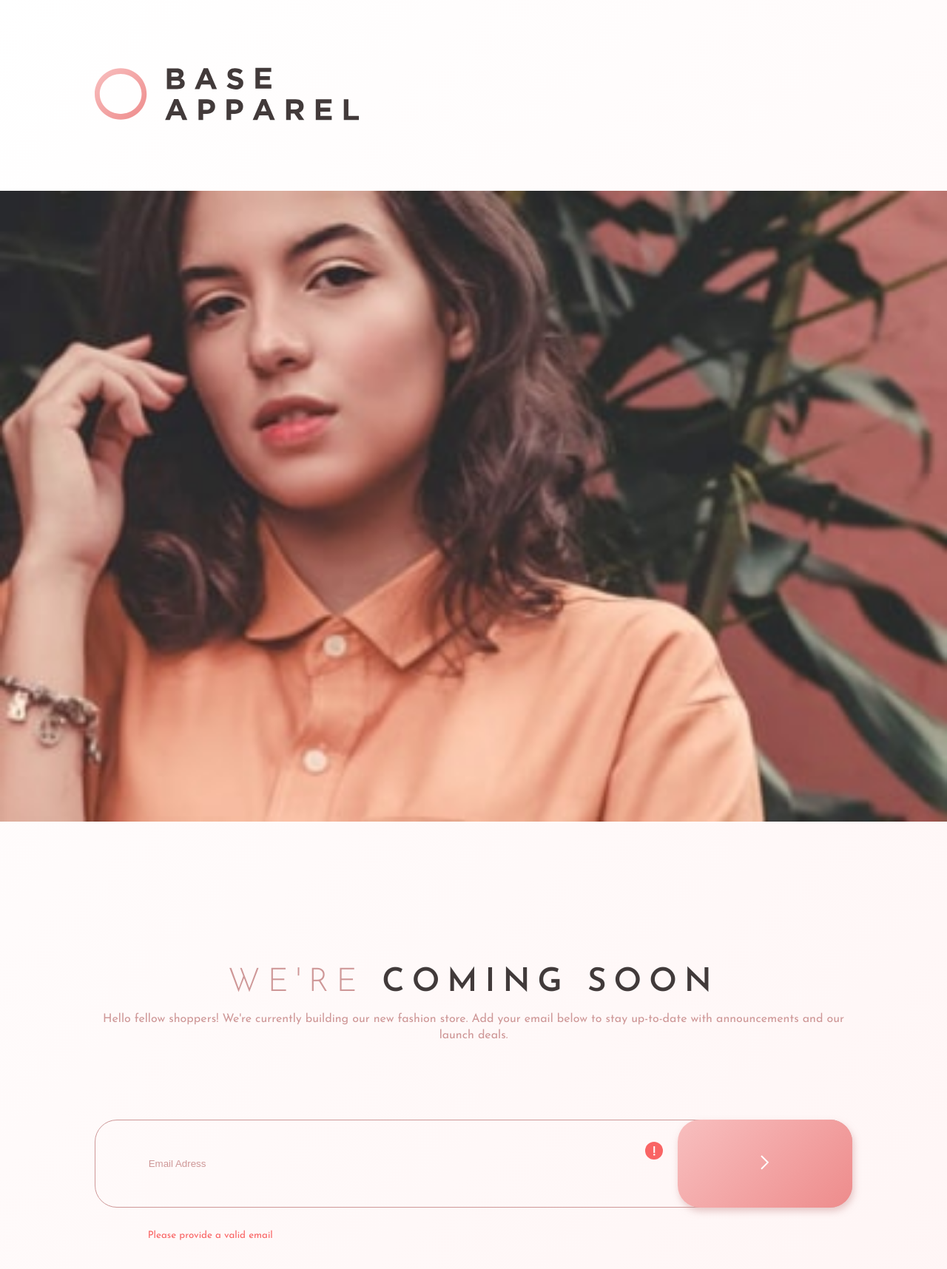
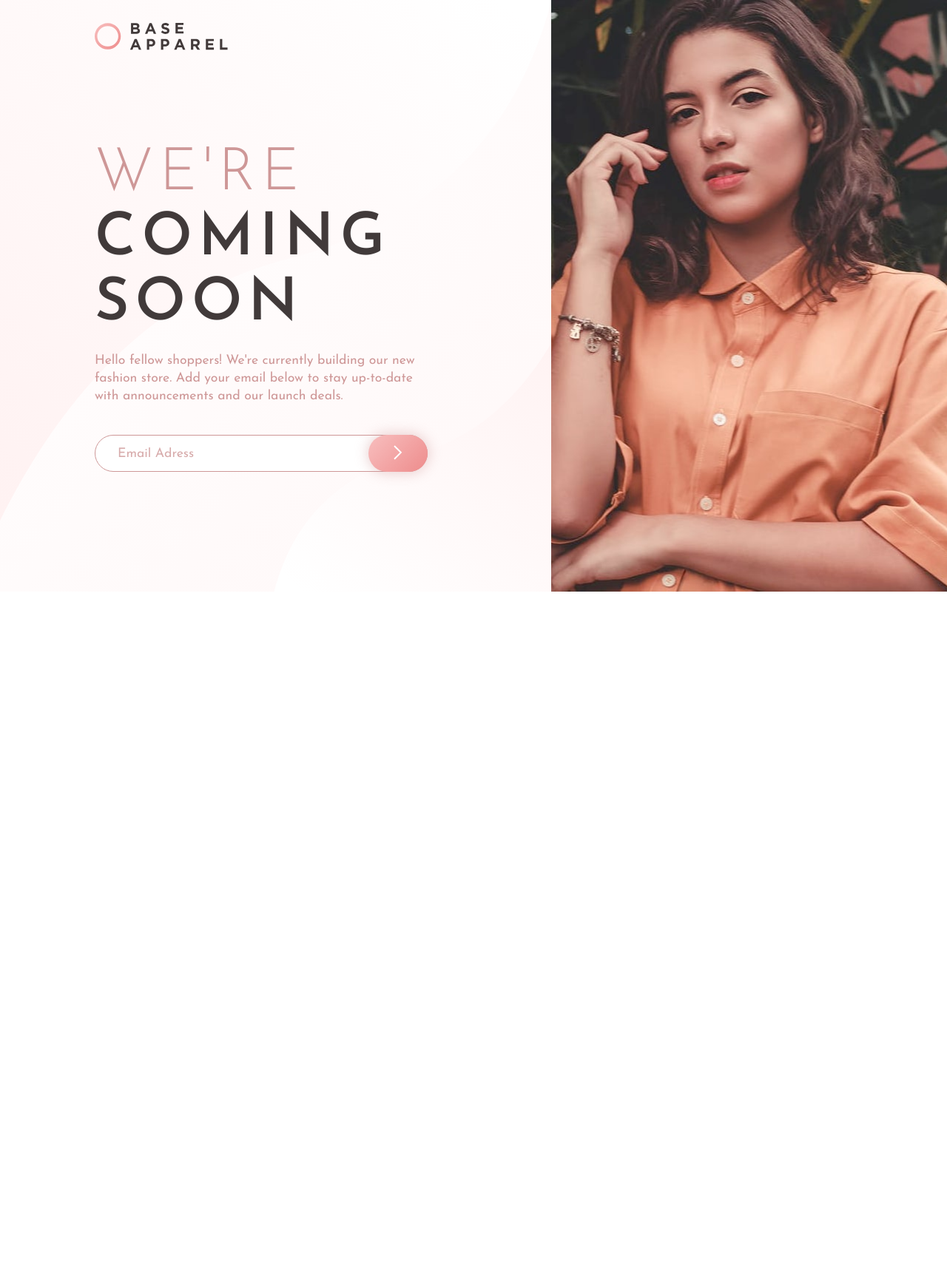
Before and after one commit to FloPereira75/baseApparelChallenge, a plain HTML site: page index.html in a window 1280 px wide. Shown: the whole page at 74% size. After the commit the page ends 800 px from the top, so only its background shows below. Drawn offline with Linux system fonts and the light colour scheme.

Commit message:
desktop design + email validation - Done

```diff
--- a/index.html
+++ b/index.html
@@ -5,44 +5,31 @@
     <meta name="viewport" content="width=device-width, initial-scale=1.0"> <!-- displays site properly based on user's device -->
     <link rel="icon" type="image/png" sizes="32x32" href="./images/favicon-32x32.png">
     <title>Base Apparel Challenge - Florian Pereira</title>
-
     <link href="https://fonts.googleapis.com/css2?family=Josefin+Sans:wght@300;400;600&display=swap" rel="stylesheet">
-
     <link rel="stylesheet" href="style.css">
-
 </head>
-
 <body>
-    <header class="wrap-contain">
-        <img src="images/logo.svg" alt="Base Apparel Brand Logo">
+    <header>
+        <img src="images/logo.svg" alt="Logo" class="logo">
     </header>
-
-    <div class="bckg-girl">
-        <img src="images/hero-mobile.jpg" alt="" class="bckg-girl-mobile">
+    <div class="container">
+        <div class="left">
+            <h1>We're
+                <br><span>coming
+                <br>soon</span>
+            </h1>
+            <p>
+                Hello fellow shoppers! We're currently building our new fashion store. Add your email below to stay up-to-date with announcements and our launch deals.
+            </p>
+            <form action="#">
+                <input type="email" placeholder="Email Adress">
+                <img src="images/icon-error.svg" alt="error" class="error-icon">
+                <button type="submit"><img src="images/icon-arrow.svg" alt="arrow"></button>
+                <p class="error-txt">Please provide a valide email</p>
+            </form>
+        </div>
+        <div class="right"></div>
     </div>
-
-    <main class="wrap-contain">
-        <h1>
-            We're <span class="black-title">coming soon</span>
-        </h1>
-        <p>
-            Hello fellow shoppers! We're currently building our new fashion store. Add your email below to stay up-to-date with announcements and our launch deals.
-        </p>
-
-
-        <form>
-            <div class="input-div">
-                <input type="email" name="" id="" placeholder="Email Adress" class="email-input">
-                <img class="error-icon" src="images/icon-error.svg" alt="">
-                <button class="sub-btn">
-                    <img src="images/icon-arrow.svg" alt="">
-                </button>
-            </div>
-            <small class="error-msg">Please provide a valid email</small>
-        </form>
-
-
-    </main>
+    <script src="main.js"></script>
 </body>
-
 </html>
--- /dev/null
+++ b/main.js
@@ -0,0 +1,17 @@
+const form = document.querySelector('.container form');
+const email = document.querySelector('.container form input[type=email]');
+
+form.addEventListener('submit', (e) => {
+    e.preventDefault();
+    let emailValue = email.value;
+    if (validateEmail(emailValue)) {
+        form.classList.remove('error')
+    } else {
+        form.classList.add('error')
+    }
+});
+
+function validateEmail(email) {
+    const re = /^(([^<>()\[\]\\.,;:\s@"]+(\.[^<>()\[\]\\.,;:\s@"]+)*)|(".+"))@((\[[0-9]{1,3}\.[0-9]{1,3}\.[0-9]{1,3}\.[0-9]{1,3}\])|(([a-zA-Z\-0-9]+\.)+[a-zA-Z]{2,}))$/;
+    return re.test(String(email).toLowerCase());
+}
--- a/style.css
+++ b/style.css
@@ -1,102 +1,195 @@
-body {
-    min-height: 100vh;
+* {
+    padding: 0;
     margin: 0;
     box-sizing: border-box;
-    font-size: 16px;
-    font-family: 'Josefin Sans', sans-serif;
-    color: hsl(0, 36%, 70%);
-    background: linear-gradient(135deg, hsl(0, 0%, 100%), hsl(0, 100%, 98%));
 }
 
-.wrap-contain {
-    margin: 0 10%;
+body {
+    font-family: 'Josefin Sans', sans-serif;
+    font-size: 16px;
 }
 
 header {
-    padding: 7% 0%;
+    height: auto;
+    padding: 30px;
 }
 
 header img {
-    width: 35%;
+    width: 150px;
 }
 
-.bckg-girl {
-    max-width: 100%;
-    margin-bottom: 15%;
+.container {
+    min-height: 100vh;
+    width: 100%;
+    display: flex;
+    flex-direction: column-reverse;
+    align-items: center;
+    justify-content: flex-end;
+    text-align: center;
+    background-image: linear-gradient(135deg, hsl(0, 0%, 100%), hsl(0, 100%, 98%));
 }
 
-.bckg-girl-mobile {
+.container .left {
     width: 100%;
+    height: auto;
+    padding: 50px 30px 0 30px;
 }
 
-main {
-    text-align: center;
+.container .right {
+    width: 100%;
+    height: 250px;
+    background-image: url('/images/hero-mobile.jpg');
+    background-size: cover;
+    background-position: center center;
 }
 
-main h1 {
+.container .left h1 {
+    font-size: 3.2rem;
+    font-weight: 200;
     text-transform: uppercase;
-    font-size: 2.75em;
-    font-weight: 300;
-    letter-spacing: 10px;
-    margin: 0;
+    color: hsl(0, 36%, 70%);
+    line-height: 3.5rem;
+    letter-spacing: .5rem;
 }
 
-.black-title {
+.container .left h1 span {
     color: hsl(0, 6%, 24%);
     font-weight: 600;
 }
 
-main p {
-    line-height: 22px;
+.container .left p {
+    max-width: 450px;
+    margin: 0 auto;
+    color: hsl(0, 36%, 70%);
+    line-height: 1.5rem;
+    margin-top: 20px;
+    margin-bottom: 40px;
 }
 
-form {
-    margin-top: 10%;
-    margin-bottom: 25%;
+.container form {
+    position: relative;
+    display: block;
+    height: 50px;
     width: 100%;
+    max-width: 450px;
+    margin: 0 auto 50px auto;
 }
 
-.input-div {
+.container form input {
+    position: absolute;
     width: 100%;
-    position: relative;
+    height: 100%;
+    outline: none;
+    border-radius: 50px;
+    left: 0;
+    top: 0;
+    border: 1px solid hsl(0, 36%, 70%);
+    padding-left: 30px;
+    font-family: 'Josefin Sans', sans-serif;
+    font-size: 1.1rem;
 }
 
-.email-input {
-    box-sizing: border-box;
-    width: 100%;
-    border-radius: 30px;
-    padding: 5% 7%;
-    border: 1px solid hsl(0, 36%, 70%);
-    background-color: transparent;
+.container form button {
+    cursor: pointer;
+    position: absolute;
+    right: 0;
+    top: 0;
+    width: 70px;
+    height: 100%;
+    border-radius: 50px;
     outline: none;
+    border: none;
+    background-image: linear-gradient(135deg, hsl(0, 80%, 86%), hsl(0, 74%, 74%));
+    box-shadow: 0px 0px 18px 1px hsla(0, 36%, 70%, 0.466);
 }
 
-.email-input::placeholder {
-    color: hsl(0, 36%, 70%);
+.container form button:hover {
+    background-image: linear-gradient(135deg, hsl(0, 80%, 86%), hsla(0, 52%, 80%, 0.781));
+    box-shadow: 0px 0px 13px 2px #f4aaabbf;
 }
 
-.sub-btn {
-    height: 100%;
-    width: 23%;
-    border: none;
-    background: linear-gradient(135deg, hsl(0, 80%, 86%), hsl(0, 74%, 74%));
-    position: absolute;
-    top: 0;
-    right: 0;
-    border-radius: 30px;
-    box-shadow: 2px 5px 10px hsl(0, 36%, 70%, 0.5);
+.container form input::placeholder {
+    color: hsl(0, 36%, 70%);
+    opacity: .8;
 }
 
-.error-icon {
+.container form .error-icon {
+    display: inline-block;
     position: absolute;
-    top: 25%;
-    right: 25%;
+    top: 24%;
+    right: 90px;
+    display: none;
 }
 
-.error-msg {
+.container form .error-txt {
+    display: none;
+    position: absolute;
+    left: 30px;
+    top: 40px;
+    margin-bottom: 0;
+    font-weight: 600;
+    font-size: 14px !important;
+}
+
+.container form.error .error-icon{
     display: block;
-    text-align: initial;
-    margin-top: 3%;
-    padding-left: 7%;
-    color: hsl(0, 93%, 68%);
 }
+
+.container form.error .error-txt{
+    display: block;
+}
+
+.container form.error input {
+    border: 2px solid hsl(0, 93%, 68%);
+}
+
+@media only screen and (min-width: 768px) {
+    header {
+        position: absolute;
+        padding-left: 10%;
+    }
+
+    header img {
+        width: 180px;
+    }
+
+    .container {
+        flex-direction: row;
+        padding-top: 0;
+        padding-bottom: 0;
+    }
+
+    .container .right {
+        width: 80%;
+        height: 100vh;
+        background-image: url('images/hero-desktop.jpg');
+    }
+
+    .container .left {
+        height: 100vh;
+        padding-top: 24vh;
+        text-align: left;
+        padding-left: 10%;
+        background-image: url('images/bg-pattern-desktop.svg');
+        background-position: center;
+        background-size: cover;
+    }
+
+    .container .left h1 {
+        font-size: 5rem;
+        line-height: 5.5rem;
+    }
+
+    .container .left p {
+        margin-left: 0;
+        font-size: 1.1rem;
+    }
+
+    .container form {
+        margin-left: 0;
+    }
+
+    .container form button {
+        width: 80px;
+    }
+}
```
